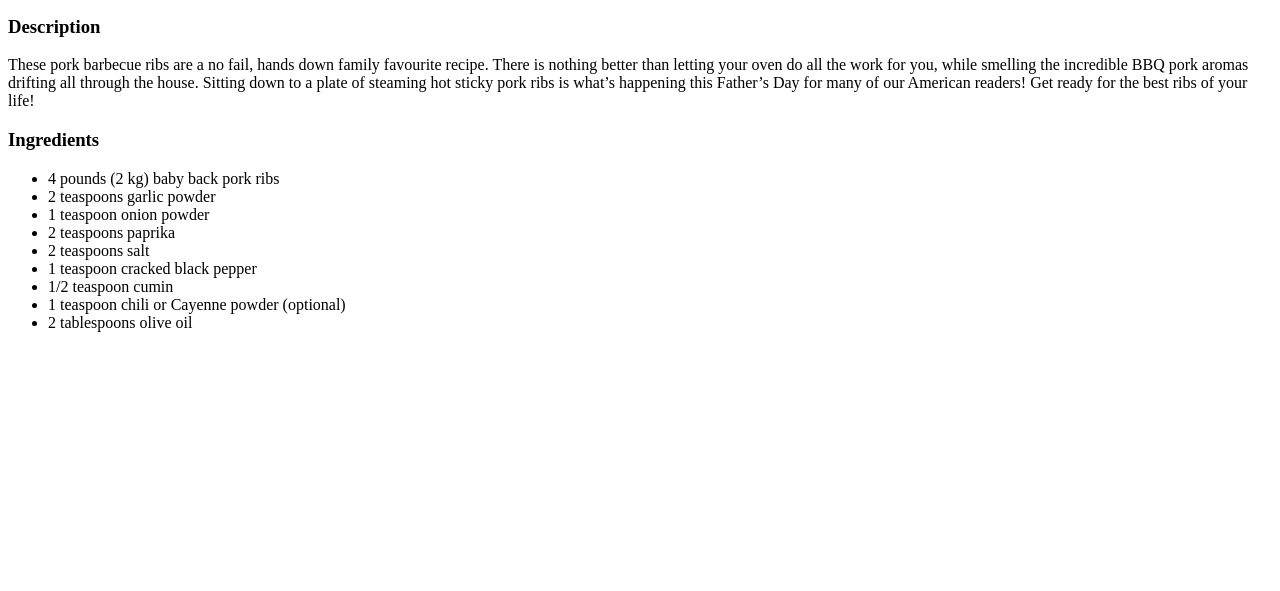
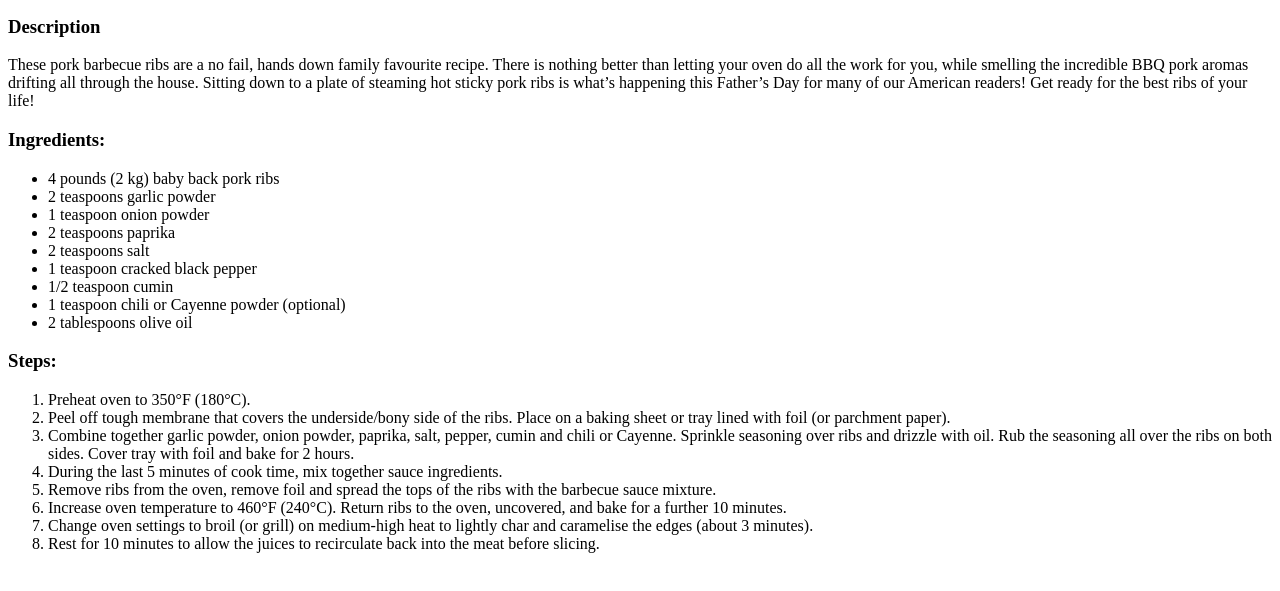
Before and after one commit to ColtonRandall/odin-recipes, a plain HTML site: page recipes/bbqRibs.html in a window 1280 px wide. Shown: the part 101-692 px from the top of the page. Drawn offline with Linux system fonts and the light colour scheme.

Commit message:
Add steps list to BBQRibs.html

```diff
--- a/recipes/bbqRibs.html
+++ b/recipes/bbqRibs.html
@@ -17,7 +17,7 @@
       what’s happening this Father’s Day for many of our American readers! Get
       ready for the best ribs of your life!
     </p>
-    <h3>Ingredients</h3>
+    <h3>Ingredients:</h3>
     <ul>
       <li>4 pounds (2 kg) baby back pork ribs</li>
       <li>2 teaspoons garlic powder</li>
@@ -29,5 +29,38 @@
       <li>1 teaspoon chili or Cayenne powder (optional)</li>
       <li>2 tablespoons olive oil</li>
     </ul>
+    <h3>Steps:</h3>
+    <ol>
+      <li>Preheat oven to 350°F (180°C).</li>
+      <li>
+        Peel off tough membrane that covers the underside/bony side of the ribs.
+        Place on a baking sheet or tray lined with foil (or parchment paper).
+      </li>
+      <li>
+        Combine together garlic powder, onion powder, paprika, salt, pepper,
+        cumin and chili or Cayenne. Sprinkle seasoning over ribs and drizzle
+        with oil. Rub the seasoning all over the ribs on both sides. Cover tray
+        with foil and bake for 2 hours.
+      </li>
+      <li>
+        During the last 5 minutes of cook time, mix together sauce ingredients.
+      </li>
+      <li>
+        Remove ribs from the oven, remove foil and spread the tops of the ribs
+        with the barbecue sauce mixture.
+      </li>
+      <li>
+        Increase oven temperature to 460°F (240°C). Return ribs to the oven,
+        uncovered, and bake for a further 10 minutes.
+      </li>
+      <li>
+        Change oven settings to broil (or grill) on medium-high heat to lightly
+        char and caramelise the edges (about 3 minutes).
+      </li>
+      <li>
+        Rest for 10 minutes to allow the juices to recirculate back into the
+        meat before slicing.
+      </li>
+    </ol>
   </body>
 </html>
```
